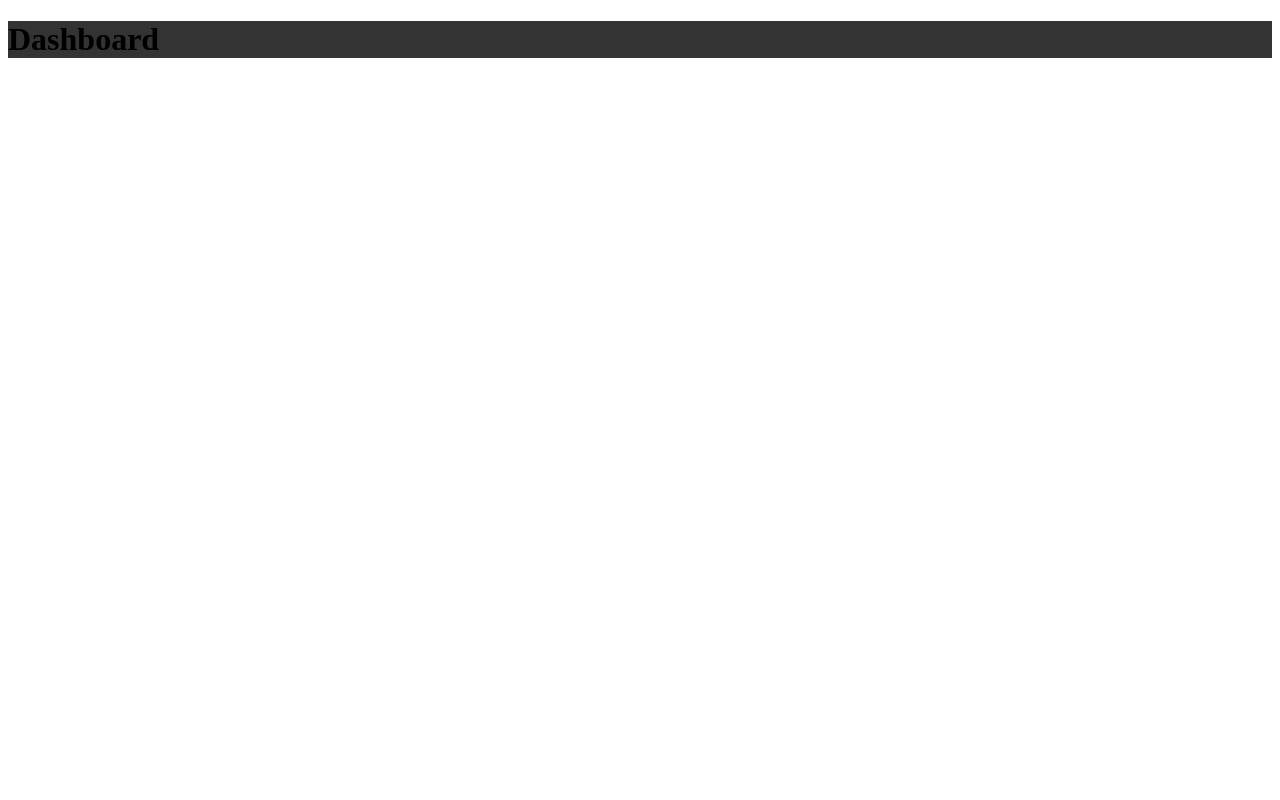
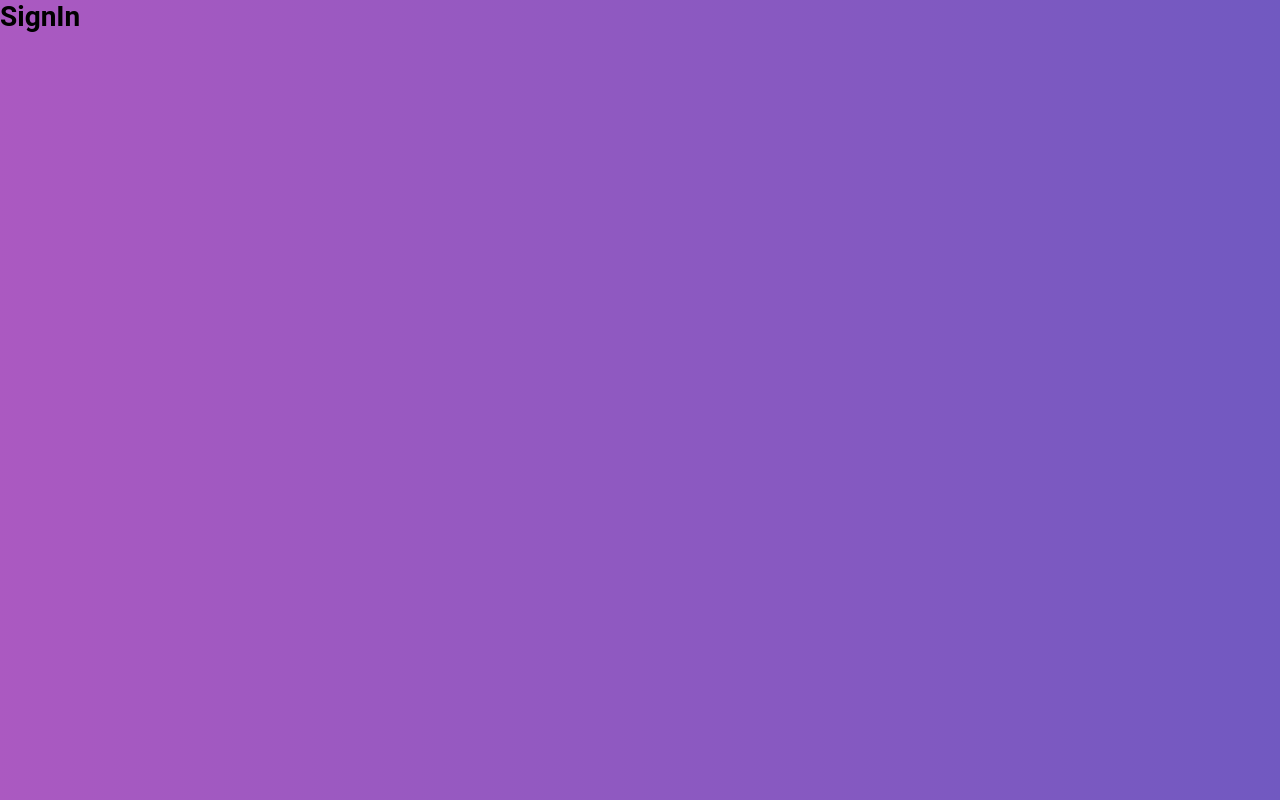
Before and after one commit to puera/gobarber-frontend, a React (Create React App) app: page / in a window 1280 px wide. Before the commit this address led to /dashboard. Built offline with nearby package versions, Linux system fonts and the light colour scheme; the HTML template or start-up script is replaced by a standard one.

Commit message:
Apply global style

```diff
--- a/src/App.js
+++ b/src/App.js
@@ -6,10 +6,13 @@
 import Routes from './routes';
 import history from './services/history';
 
+import GlobalStyle from './styles/global';
+
 function App() {
   return (
     <Router history={history}>
       <Routes />
+      <GlobalStyle />
     </Router>
   );
 }
--- a/src/routes/Route.js
+++ b/src/routes/Route.js
@@ -10,7 +10,7 @@
   isPrivate,
   ...rest
 }) {
-  const signed = true;
+  const signed = false;
 
   if (!signed && isPrivate) {
     return <Redirect to="/" />;
--- /dev/null
+++ b/src/styles/global.js
@@ -0,0 +1,40 @@
+import { createGlobalStyle } from 'styled-components';
+
+export default createGlobalStyle`
+  @import url('https://fonts.googleapis.com/css?family=Roboto:400,700&display=swap');
+
+  * {
+    margin: 0;
+    padding: 0;
+    outline: 0;
+    box-sizing: border-box;
+  }
+
+  *:focus {
+    outline: 0;
+  }
+
+  html, body, #root {
+    height: 100%;
+  }
+
+  body {
+    -webkit-font-smoothing: antialiased;
+  }
+
+  body, input, button {
+    font: 14px 'Roboto', sans-serif;
+  }
+
+  a {
+    text-decoration: none;
+  }
+
+  ul {
+    list-style: none;
+  }
+
+  button {
+    cursor: pointer;
+  }
+`;
```
